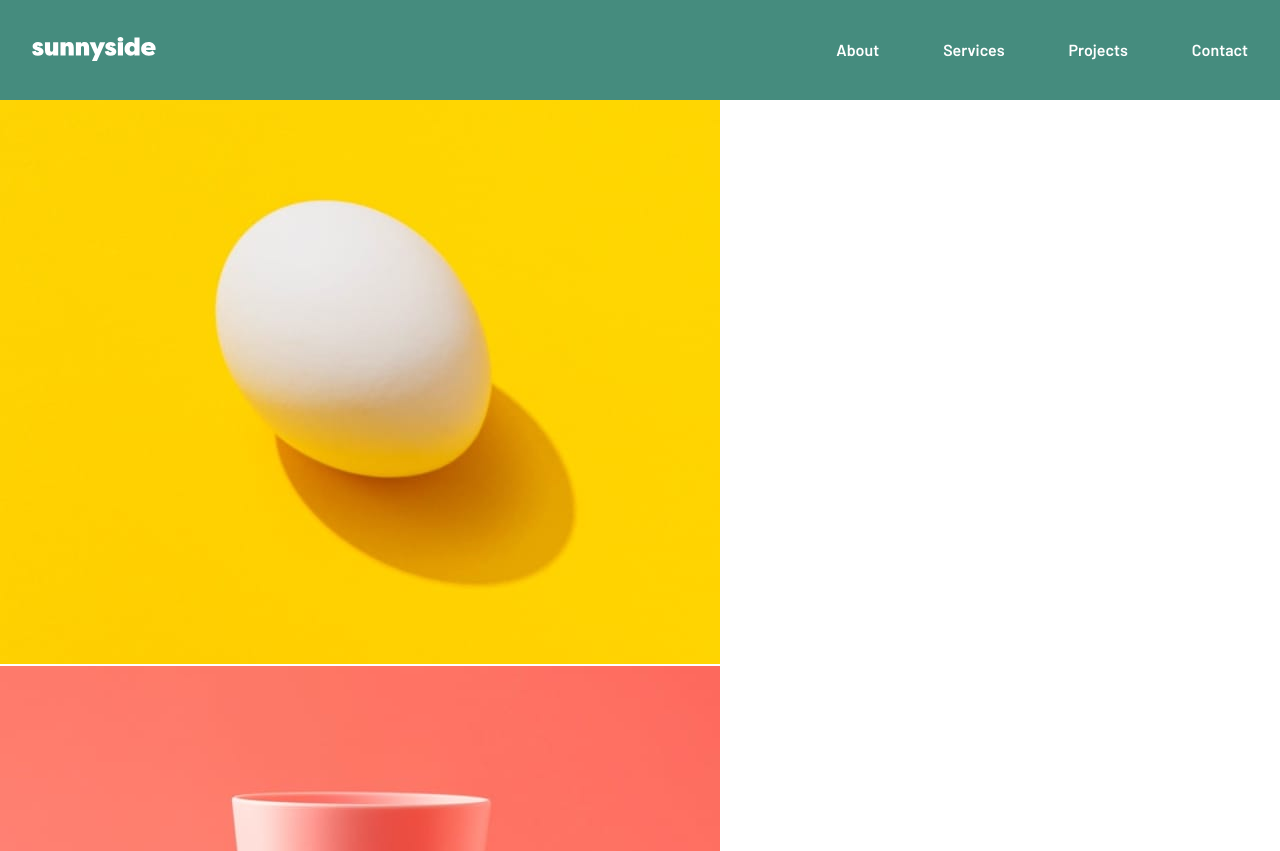
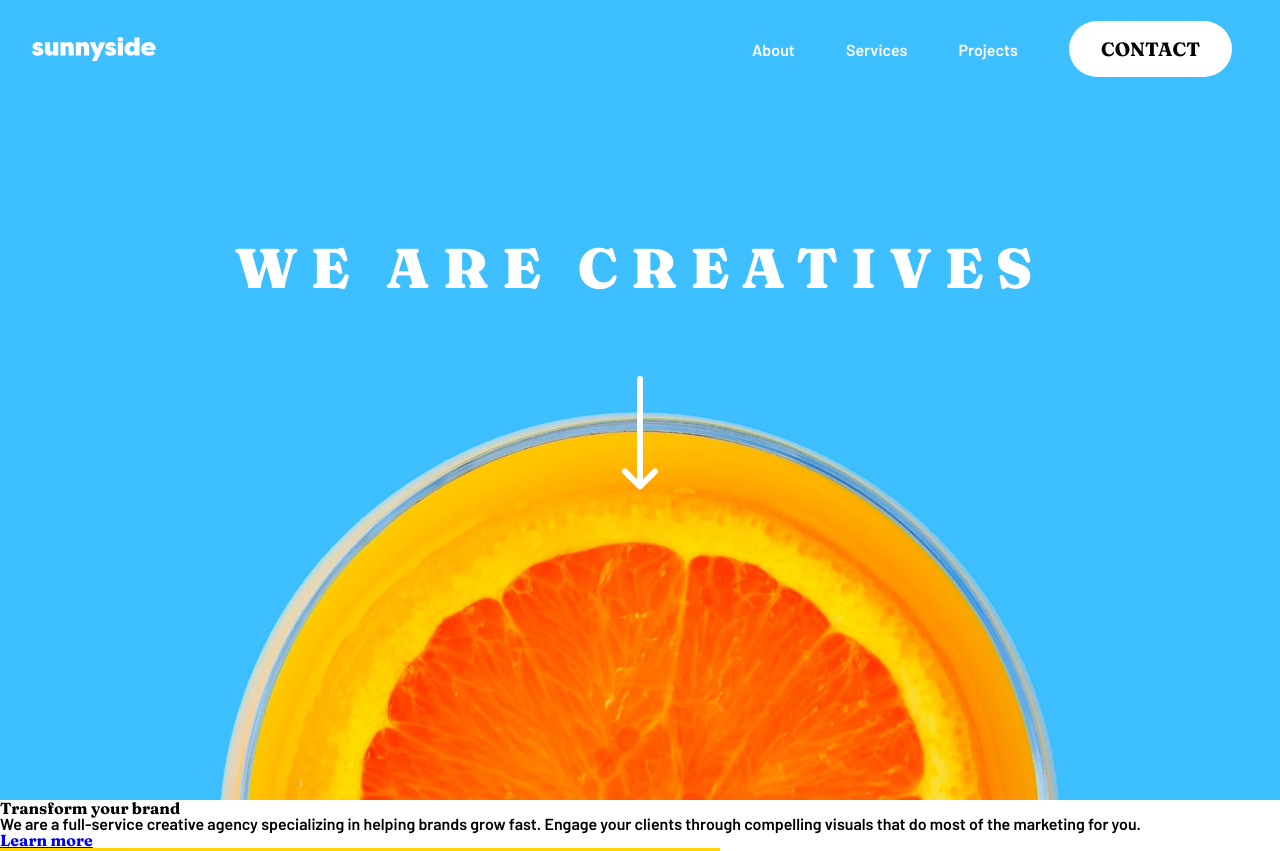
Before and after one commit to NicolasArfel/landing-page, a website: page index.html in a window 1280 px wide. Shown: the top 851 px of the page. Drawn offline with nearby package versions, Linux system fonts and the light colour scheme.

Commit message:
desktop header ready and navbar contact link hover changed

```diff
--- a/index.html
+++ b/index.html
@@ -17,6 +17,7 @@
     <link rel="stylesheet" href="./styles/reset.css" />
     <link rel="stylesheet" href="./styles/styles.css" />
     <link rel="stylesheet" href="./styles/navbar.css" />
+    <link rel="stylesheet" href="./styles/header.css" />
 
     <title>Frontend Mentor | Sunnyside agency landing page</title>
   </head>
@@ -30,13 +31,14 @@
           <li class="nav__link"><a href="#">About</a></li>
           <li class="nav__link"><a href="#">Services</a></li>
           <li class="nav__link"><a href="#">Projects</a></li>
-          <li class="nav__link"><a href="#">Contact</a></li>
+          <li class="nav__link"><a id="contact" href="#">Contact</a></li>
         </ul>
         <a class="icon" href="#">
           <span class="material-symbols-outlined"> menu </span>
         </a>
       </nav>
-      <h2>We are creatives</h2>
+      <h2 class="header__title">We are creatives</h2>
+      <img src="./images/icon-arrow-down.svg" alt="flêche qui descend" />
     </header>
     <main>
       <article>
@@ -47,7 +49,7 @@
             grow fast. Engage your clients through compelling visuals that do
             most of the marketing for you.
           </p>
-          <a href="#">Learn more</a>
+          <a href="#"><h3>Learn more</h3></a>
         </div>
         <div>
           <img
@@ -70,7 +72,7 @@
             photographers, videographers, and copywriters, we’ll build and
             extend your brand in digital places.
           </p>
-          <a href="#">Learn more</a>
+          <a href="#"><h3>Learn more</h3></a>
         </div>
       </article>
       <article>
@@ -112,7 +114,7 @@
               We put our trust in Sunnyside and they delivered, making sure our
               needs were met and deadlines were always hit.
             </p>
-            <p>Emily R.</p>
+            <h3>Emily R.</h3>
             <p>Marketing Director Sunnyside’s</p>
           </article>
           <article>
@@ -124,7 +126,7 @@
               Sunnyside’s enthusiasm coupled with their keen interest in our
               brand’s success made it a satisfying and enjoyable experience.
             </p>
-            <p>Thomas S.</p>
+            <h3>Thomas S.</h3>
             <p>Chief Operating Officer</p>
           </article>
           <article>
@@ -136,7 +138,7 @@
               Incredible end result! Our sales increased over 400% when we
               worked with Sunnyside. Highly recommended!
             </p>
-            <p>Jennie F.</p>
+            <h3>Jennie F.</h3>
             <p>Business Owner About Services</p>
           </article>
         </div>
--- /dev/null
+++ b/styles/header.css
@@ -0,0 +1,20 @@
+header {
+  background-image: url(../images/desktop/image-header.jpg);
+  height: 100vh;
+  width: 100%;
+  background-size: cover;
+  background-position: center;
+  display: flex;
+  flex-direction: column;
+  align-items: center;
+}
+
+.header__title {
+  color: white;
+  text-transform: uppercase;
+  font-size: 3.5rem;
+  font-weight: 900;
+  letter-spacing: 0.8rem;
+  margin-top: 30vh;
+  margin-bottom: 10vh;
+}
--- a/styles/navbar.css
+++ b/styles/navbar.css
@@ -5,13 +5,16 @@
   width: 100%;
   height: 100px;
   display: flex;
-  background-color: var(--dark-moderate-cyan);
+  background-color: transparent;
   justify-content: space-between;
   align-items: center;
 }
 
 .icon {
   display: none;
+}
+.nav__link {
+  margin: auto;
 }
 
 .nav__links {
@@ -21,13 +24,28 @@
 
 .nav a {
   text-align: center;
-  margin: 2rem;
+  margin: 1.6rem;
   text-decoration: none;
   color: white;
 }
 
 .nav__logo {
   margin: 2rem;
+}
+
+#contact {
+  font-size: 1.2rem;
+  color: black;
+  background-color: white;
+  padding: 1rem 2rem;
+  margin-right: 3rem;
+  border-radius: 40px;
+  text-transform: uppercase;
+}
+
+#contact:hover {
+  color: white;
+  background-color: rgba(255, 255, 255, 0.3);
 }
 
 @media screen and (max-width: 700px) {
@@ -44,7 +62,7 @@
   }
 
   .nav__links {
-    background-color: var(--dark-moderate-cyan);
+    background-color: transparent;
     text-align: center;
     flex-direction: column;
     max-height: 0;
--- a/styles/styles.css
+++ b/styles/styles.css
@@ -17,6 +17,14 @@ body {
   position: relative;
 }
 
+h1,
+h2,
+h3,
+#contact {
+  font-family: 'Fraunces', sans-serif;
+  font-weight: bold;
+}
+
 .attribution {
   font-size: 11px;
   text-align: center;
```
